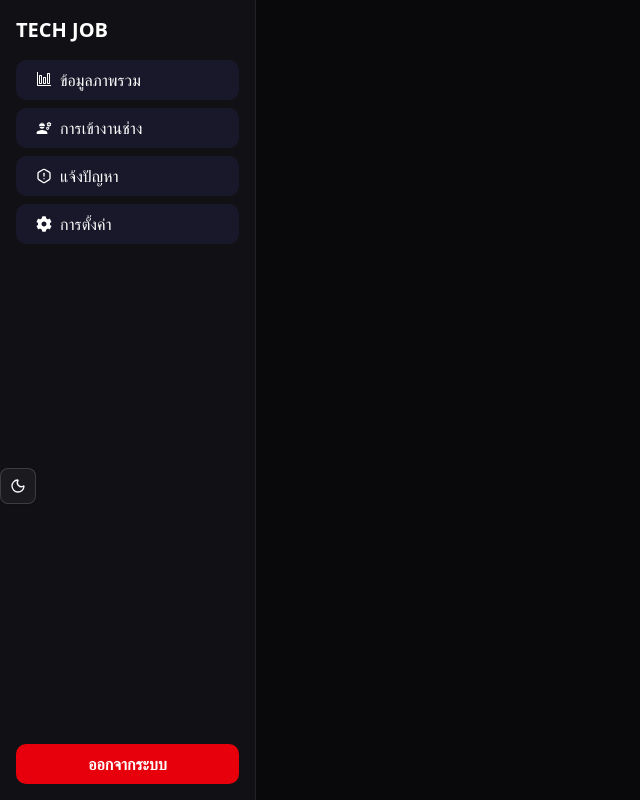
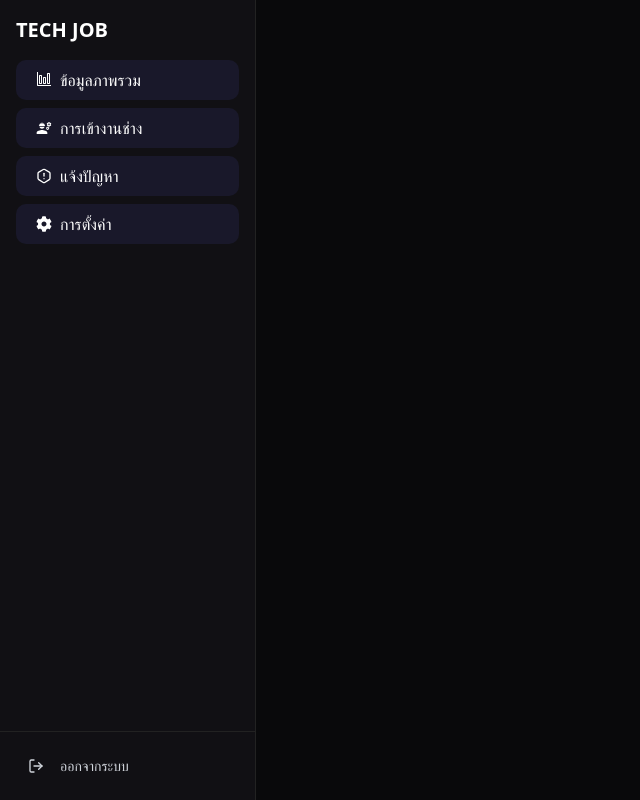
Before and after one commit to TimeSuwichak/Final, a React (Vite) app in the folder techjob-ts/: page /user in a window 1280 px wide. Shown: the whole page, without its empty margins (0-640 px from the left). Built offline with nearby package versions, Linux system fonts and the light colour scheme.

Commit message:
fix user sidebar

```diff
--- a/techjob-ts/src/components/user/UserSidebar.tsx
+++ b/techjob-ts/src/components/user/UserSidebar.tsx
@@ -10,12 +10,14 @@ import { BsBoxes } from "react-icons/bs";
 import { TbAlertHexagon } from "react-icons/tb";
 import { HiMenu, HiX } from "react-icons/hi";
 import { ModeToggle } from "../common/mode-toggle";
-
+import LogoutButton from "../auth/LogoutButton";
+import { useAuth } from "@/contexts/AuthContext"; // สำหรับดึงข้อมูล user ที่ login อยู่
 
 export default function AdminNavbar() {
   const navigate = useNavigate();
   const [isSidebarOpen, setIsSidebarOpen] = useState(false);
 
+  const { user } = useAuth();
   const handleSignOut = () => {
     navigate("/login", { replace: true });
   };
@@ -55,19 +57,19 @@ export default function AdminNavbar() {
               to="/user/UserDashboard"
               // className จะรับฟังก์ชันที่ส่งค่า { isActive } มาให้
               // เราใช้ Ternary Operator (เงื่อนไข ? 'ถ้าจริง' : 'ถ้าเท็จ') เพื่อเปลี่ยน class ตามสถานะ
-              className={({ isActive }) => `${baseLinkClass} ${isActive ? activeLinkClass : inactiveLinkClass}` }
+              className={({ isActive }) => `${baseLinkClass} ${isActive ? activeLinkClass : inactiveLinkClass}`}
             >
               <VscGraph className="inline mr-2" /> ข้อมูลภาพรวม
             </NavLink>
 
             <NavLink
               to="/admin/datauser"
-              className={({ isActive }) => `${baseLinkClass} ${isActive ? activeLinkClass : inactiveLinkClass}` }
+              className={({ isActive }) => `${baseLinkClass} ${isActive ? activeLinkClass : inactiveLinkClass}`}
             >
               <MdEngineering className=" inline mr-2" /> การเข้างานช่าง
             </NavLink>
 
-                        <NavLink
+            <NavLink
               to="/user/report-problem"
               className={({ isActive }) => `${baseLinkClass} ${isActive ? activeLinkClass : inactiveLinkClass}`}
             >
@@ -76,22 +78,41 @@ export default function AdminNavbar() {
 
             <NavLink
               to="/admin/setting"
-              className={({ isActive }) => `${baseLinkClass} ${isActive ? activeLinkClass : inactiveLinkClass}` }
+              className={({ isActive }) => `${baseLinkClass} ${isActive ? activeLinkClass : inactiveLinkClass}`}
             >
               <FaCog className="inline mr-2" /> การตั้งค่า
             </NavLink>
           </nav>
         </div>
 
-        <ModeToggle/>
 
-        <div className="p-4">
-          <button
-            onClick={handleSignOut}
-            className="w-full bg-red-600 text-white py-2 rounded-lg font-semibold hover:bg-red-700 transition"
-          >
-            ออกจากระบบ
-          </button>
+
+        <div className="p-4 border-t border-[#222] space-y-4">
+
+          {/* --- ส่วนโปรไฟล์ --- */}
+          {user && ( // เช็คก่อนว่ามีข้อมูล user หรือไม่
+            <div className="flex items-center gap-3">
+              {/* รูปโปรไฟล์เปล่าๆ */}
+              <div className="w-10 h-10 rounded-full bg-purple-600/50 flex items-center justify-center font-bold text-purple-200">
+                {user.fname.charAt(0)} {/* แสดงตัวอักษรแรกของชื่อ */}
+              </div>
+              {/* ชื่อและตำแหน่ง */}
+              <div className="flex-1 overflow-hidden">
+                <p className="text-sm font-semibold text-white truncate">{user.fname} {user.lname}</p>
+                <p className="text-xs text-gray-400 truncate">{user.role}</p>
+              </div>
+              {/* ปุ่มสลับธีม */}
+              <ModeToggle />
+            </div>
+          )}
+
+          {/* --- ปุ่ม Logout (สไตล์ใหม่) --- */}
+          {/* เราจะใช้ Component เดิม แต่ครอบด้วย div เพื่อจัดสไตล์ */}
+          <div className="w-full">
+            <LogoutButton />
+            {/* คุณอาจจะต้องไปแก้ LogoutButton.tsx ให้ Button มี className="w-full justify-start" */}
+          </div>
+
         </div>
       </div>
 
```
